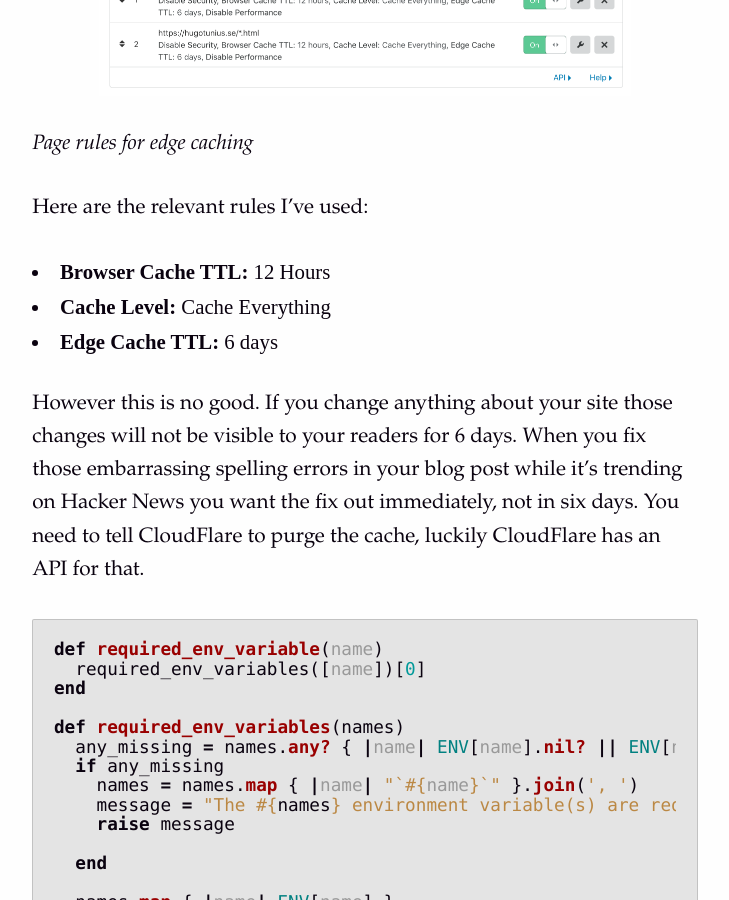
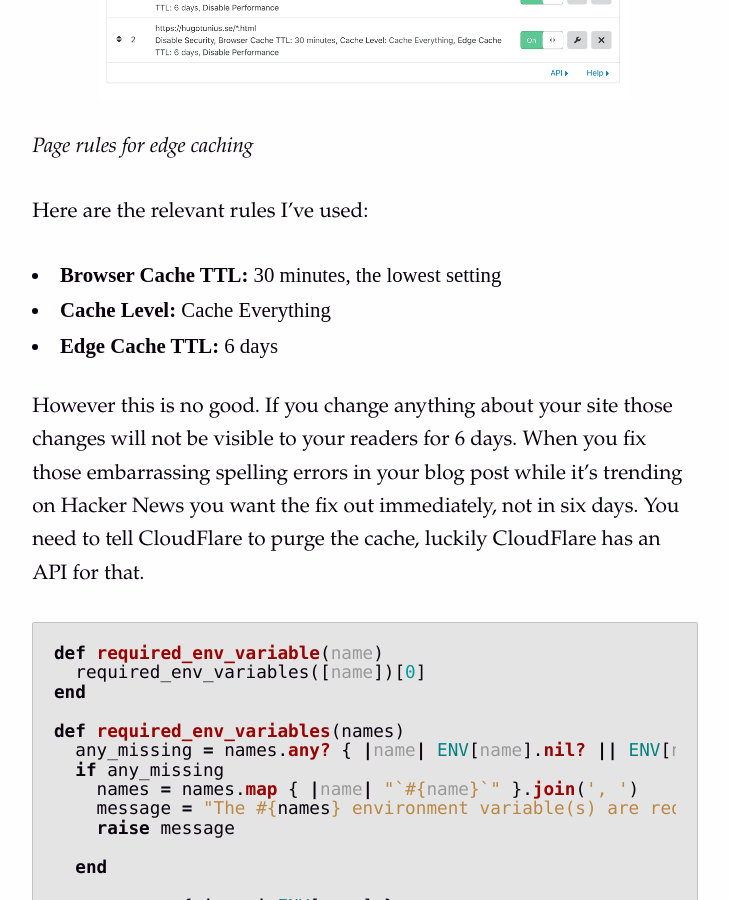
Before and after one commit to k0nserv/hugotunius.se, a Jekyll site: the page built from _posts/2020-01-01-edge-cached-static-sites-on-cloudflare.md, in a window 1280 px wide and 900 px high, scrolled down 1299 px. Shown: the whole window, without its empty margins (275-1004 px from the left). Built offline with Jekyll 4.4.1, drawn with Linux system fonts in a browser that asks for light colours.

Commit message:
[CG Edge Cache] Browse cache settings

```diff
--- a/_posts/2020-01-01-edge-cached-static-sites-on-cloudflare.md
+++ b/_posts/2020-01-01-edge-cached-static-sites-on-cloudflare.md
@@ -24,7 +24,7 @@ _Page rules for edge caching_
 
 Here are the relevant rules I've used:
 
-* **Browser Cache TTL:** 12 Hours
+* **Browser Cache TTL:** 30 minutes, the lowest setting
 * **Cache Level:** Cache Everything
 * **Edge Cache TTL:** 6 days
 
```
Also changed, not shown: img/cloudflare-static-edge-cache/page-rules.png.
